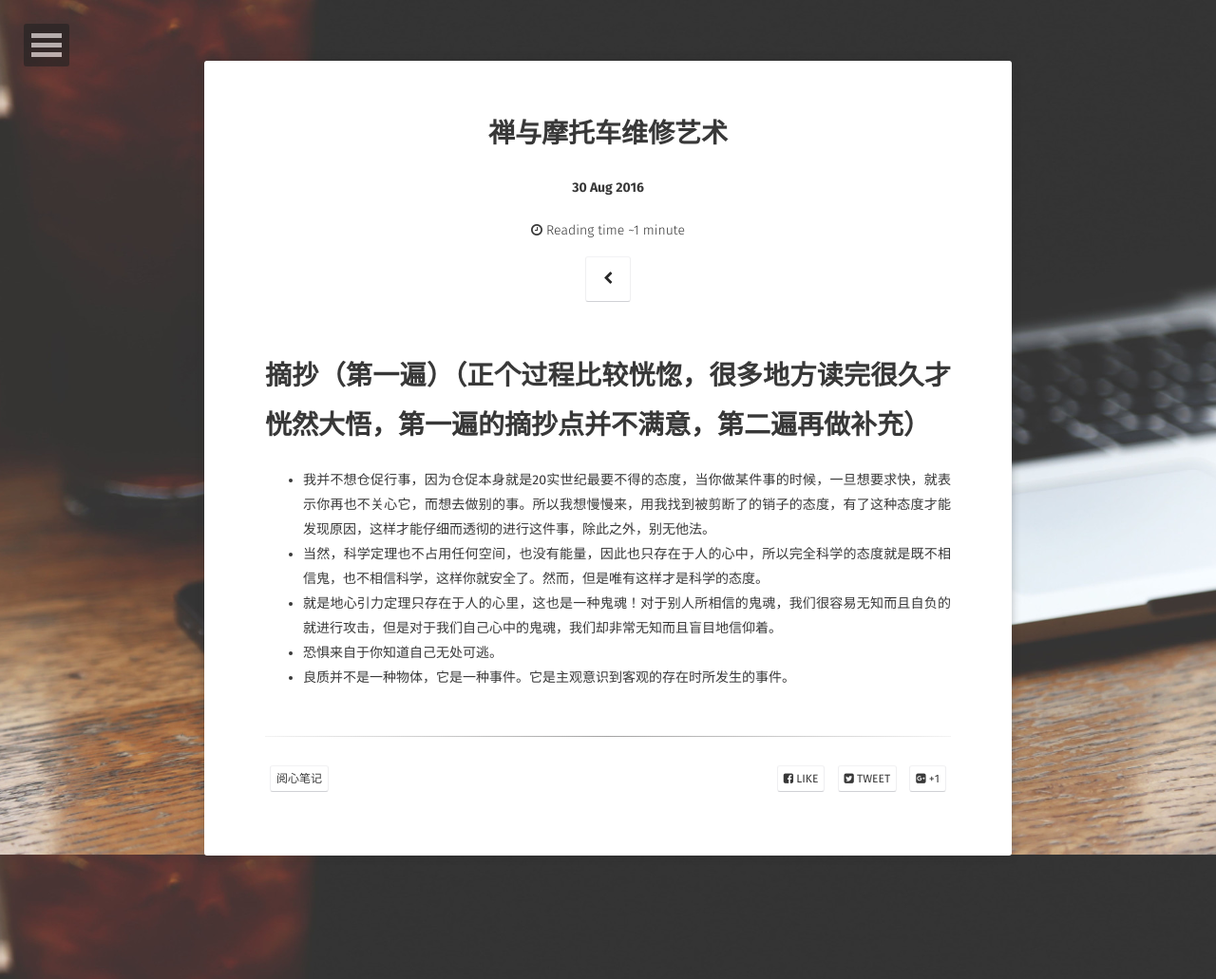
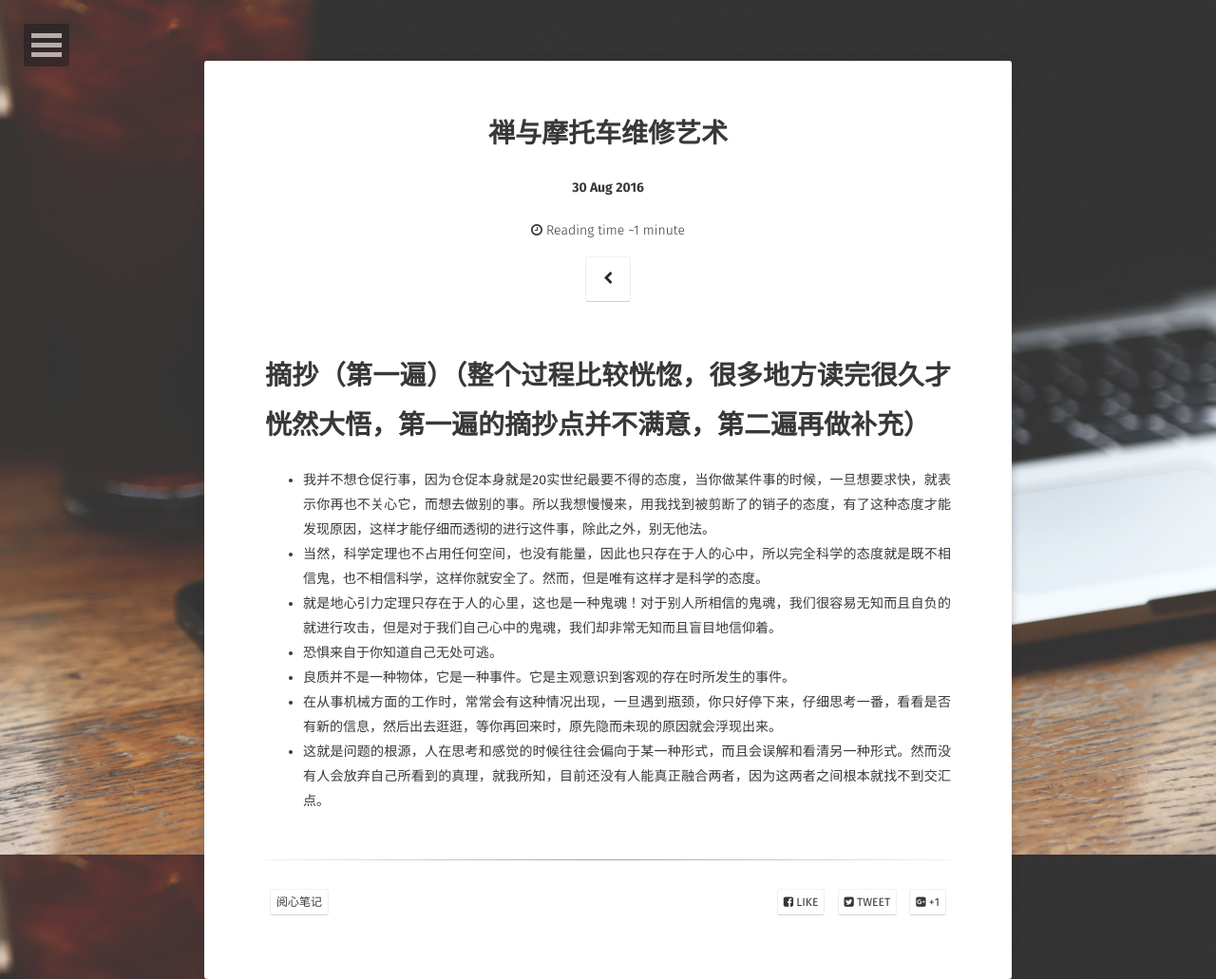
Before and after one commit to ridikuius/ridikuius.github.io, a Jekyll site: the page built from _posts/2016-09-12-《禅与摩托车维修艺术》.md, in a window 1280 px wide. Shown: the whole page at 95% size. Built offline with Jekyll 4.4.1, drawn with Linux system fonts in a browser that asks for light colours; some web fonts are replaced.

Commit message:
Update 2016-09-12-《禅与摩托车维修艺术》.md

```diff
--- a/_posts/2016-09-12-《禅与摩托车维修艺术》.md
+++ b/_posts/2016-09-12-《禅与摩托车维修艺术》.md
@@ -7,10 +7,12 @@ project: true
 tag:
 - 阅心笔记
 ---
-# 摘抄（第一遍）（正个过程比较恍惚，很多地方读完很久才恍然大悟，第一遍的摘抄点并不满意，第二遍再做补充）
+# 摘抄（第一遍）（整个过程比较恍惚，很多地方读完很久才恍然大悟，第一遍的摘抄点并不满意，第二遍再做补充）
 
 * 我并不想仓促行事，因为仓促本身就是20实世纪最要不得的态度，当你做某件事的时候，一旦想要求快，就表示你再也不关心它，而想去做别的事。所以我想慢慢来，用我找到被剪断了的销子的态度，有了这种态度才能发现原因，这样才能仔细而透彻的进行这件事，除此之外，别无他法。
 * 当然，科学定理也不占用任何空间，也没有能量，因此也只存在于人的心中，所以完全科学的态度就是既不相信鬼，也不相信科学，这样你就安全了。然而，但是唯有这样才是科学的态度。
 * 就是地心引力定理只存在于人的心里，这也是一种鬼魂！对于别人所相信的鬼魂，我们很容易无知而且自负的就进行攻击，但是对于我们自己心中的鬼魂，我们却非常无知而且盲目地信仰着。
 * 恐惧来自于你知道自己无处可逃。
 * 良质并不是一种物体，它是一种事件。它是主观意识到客观的存在时所发生的事件。
+* 在从事机械方面的工作时，常常会有这种情况出现，一旦遇到瓶颈，你只好停下来，仔细思考一番，看看是否有新的信息，然后出去逛逛，等你再回来时，原先隐而未现的原因就会浮现出来。
+* 这就是问题的根源，人在思考和感觉的时候往往会偏向于某一种形式，而且会误解和看清另一种形式。然而没有人会放弃自己所看到的真理，就我所知，目前还没有人能真正融合两者，因为这两者之间根本就找不到交汇点。
```
